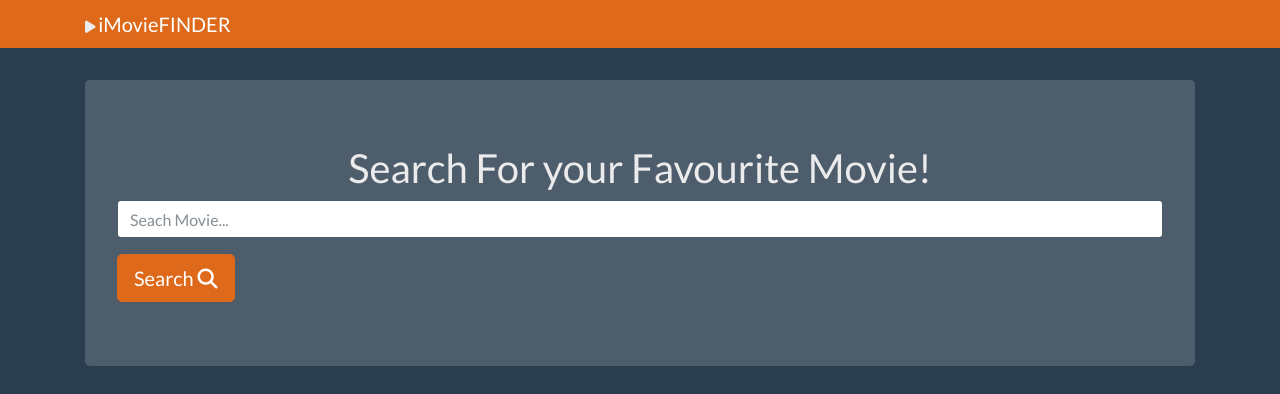
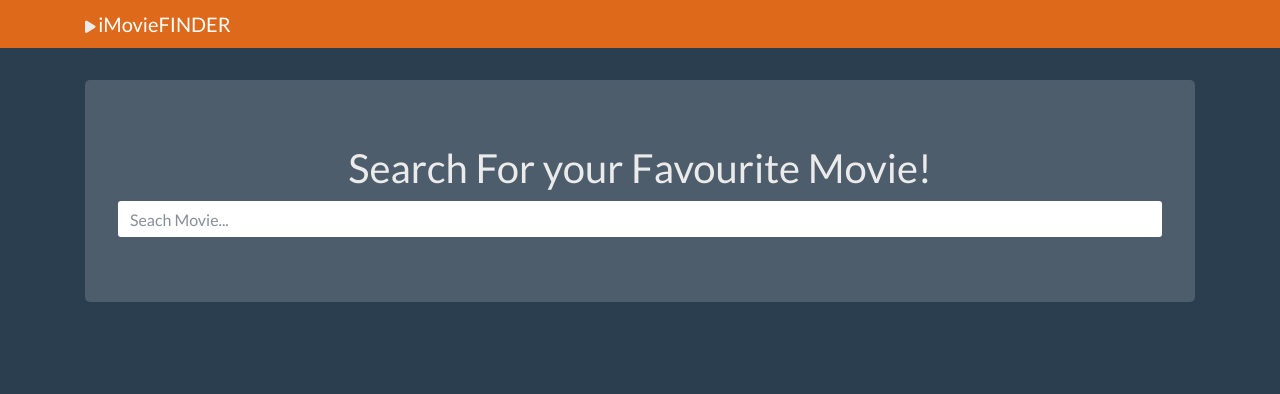
Before and after one commit to jideybash/frontend-portfolio, a website: page movie-search-app/index.html in a window 1280 px wide. Shown: the top 394 px of the page. Drawn offline with nearby package versions, Linux system fonts and the light colour scheme.

Commit message:
search btn // removed

```diff
--- a/movie-search-app/index.html
+++ b/movie-search-app/index.html
@@ -33,7 +33,6 @@
         <form id="searchForm">
             <input type="text" class="form-control" id="searchText" placeholder="Seach Movie...">
         </form>
-    <a class="btn btn-primary btn-lg" href="#" role="button" id="searchBtn">Search  <i class="fas fa-search"></i></a>
     </div>
         </div>
 
```
Also changed, not shown: movie-search-app/movie.html (+1 -2 lines).
